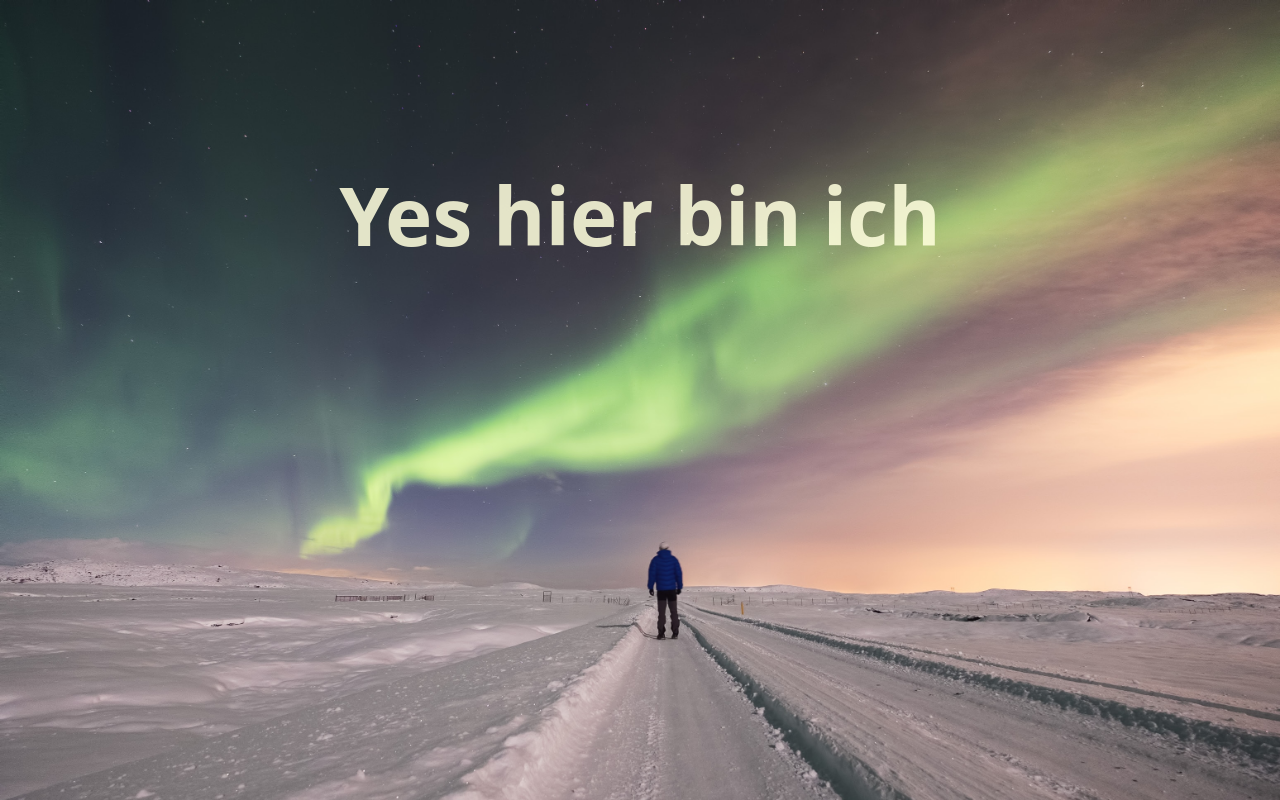
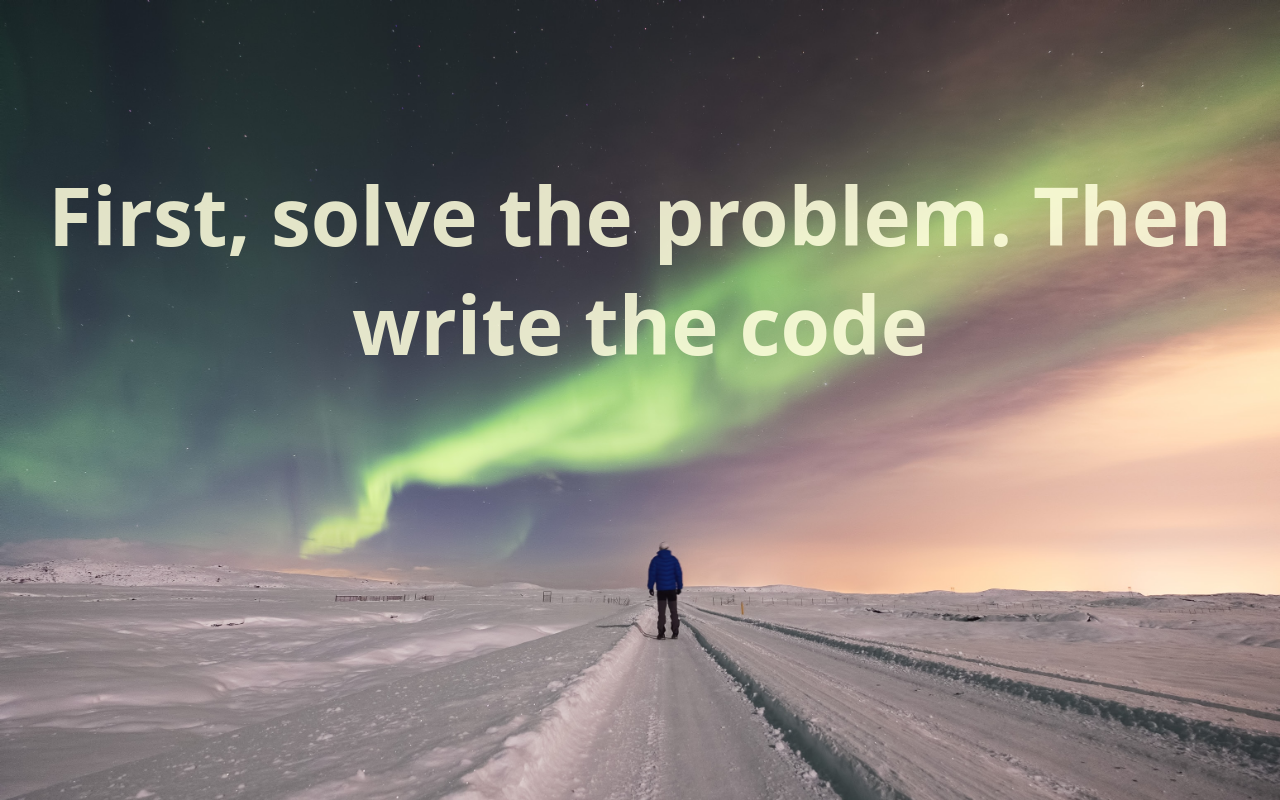
Before and after one commit to EmmoCodes/units_all, a plain HTML site: page units 2_2/index.html in a window 1280 px wide. Shown: the top 800 px of the page. Drawn offline with Linux system fonts and the light colour scheme.

Commit message:
units_all

```diff
--- a/units 2_2/index.html
+++ b/units 2_2/index.html
@@ -13,7 +13,7 @@
 
   <main>
     <section>
-      <h1>Yes hier bin ich</h1>
+      <h1>First, solve the problem. Then write the code</h1>
     </section>
   </main>
 </body>
```
